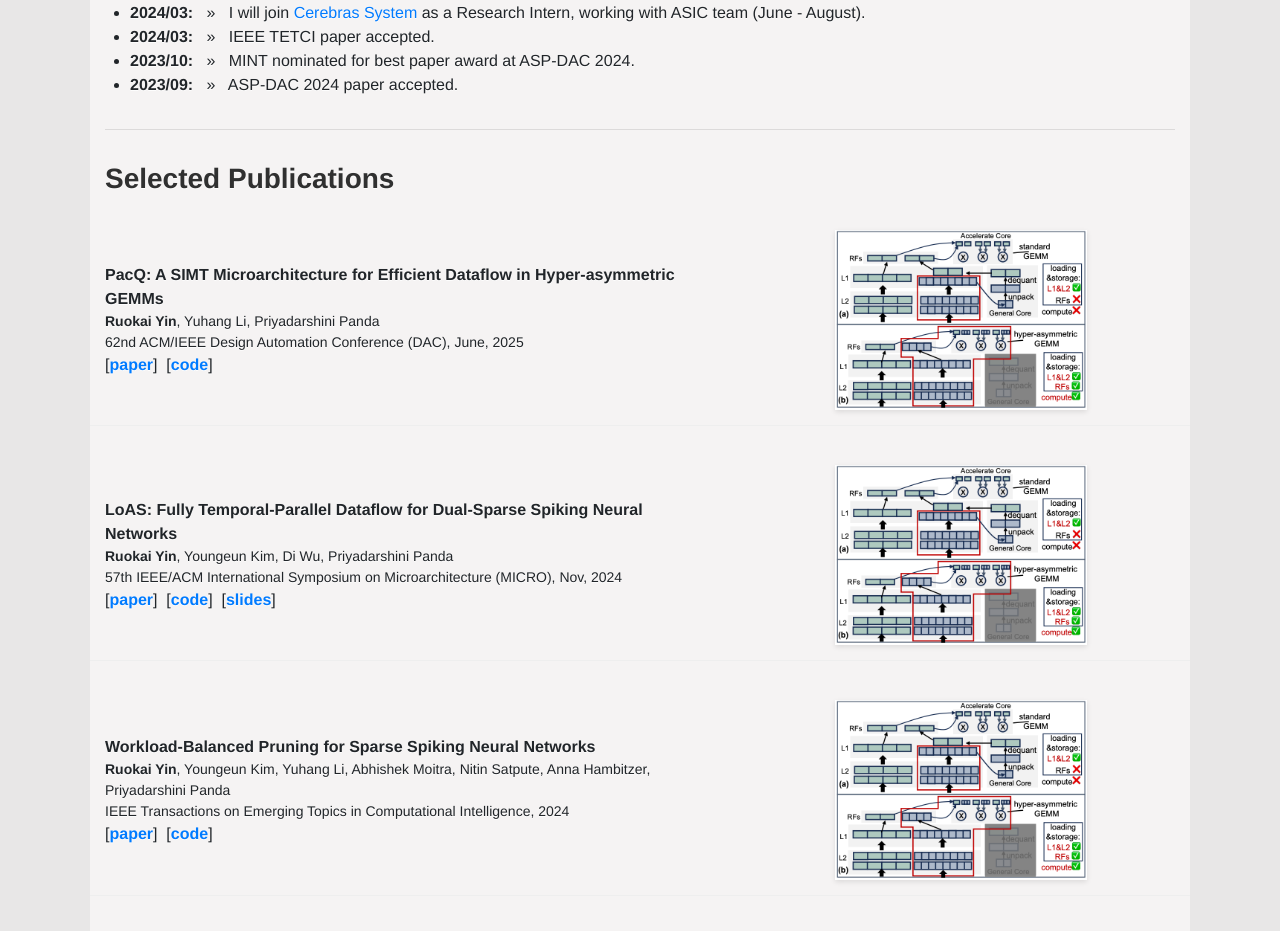
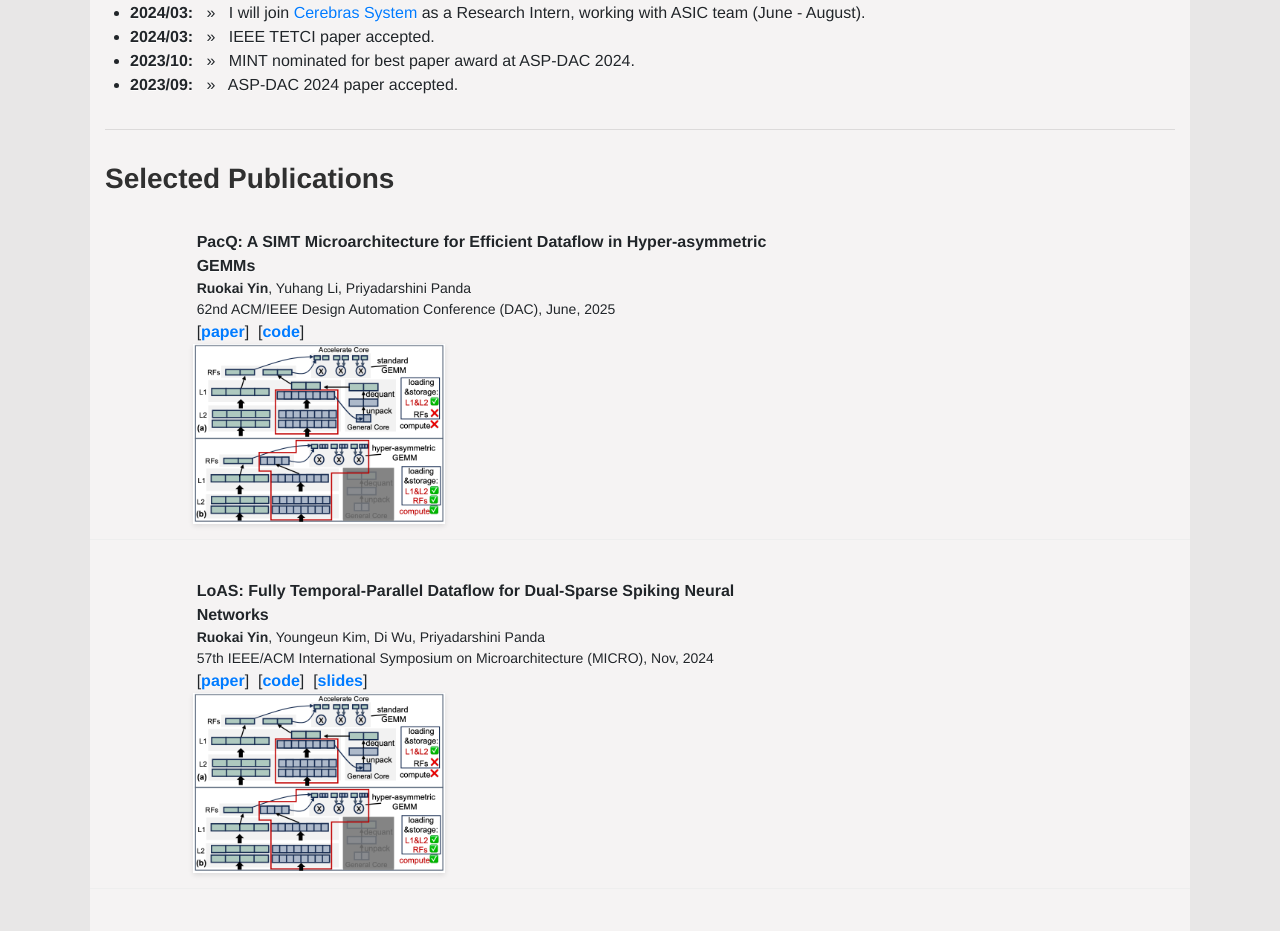
Before and after one commit to RuokaiYin/RuokaiYin.github.io, a Jekyll site: the page built from index.html, in a window 1280 px wide. Shown: the part 733-1664 px from the top of the page. Built offline with Jekyll 4.4.1, drawn with Linux system fonts in a browser that asks for light colours.

Commit message:
Update publications.html

```diff
--- a/_includes/publications.html
+++ b/_includes/publications.html
@@ -8,7 +8,7 @@
 {% for publication in site.data.publications %}
 <div class="row publication-item mb-4 align-items-center">
     <!-- Publication information (60%) -->
-    <div class="col-md-7 ps-md-10">
+    <div class="col-md-7 offset-md-1">
       <div class="papertitle">{{ publication.title }}</div>
       <div class="paperauthors">{{ publication.author }}</div>
       {% if publication.conference == "N" %}
```
